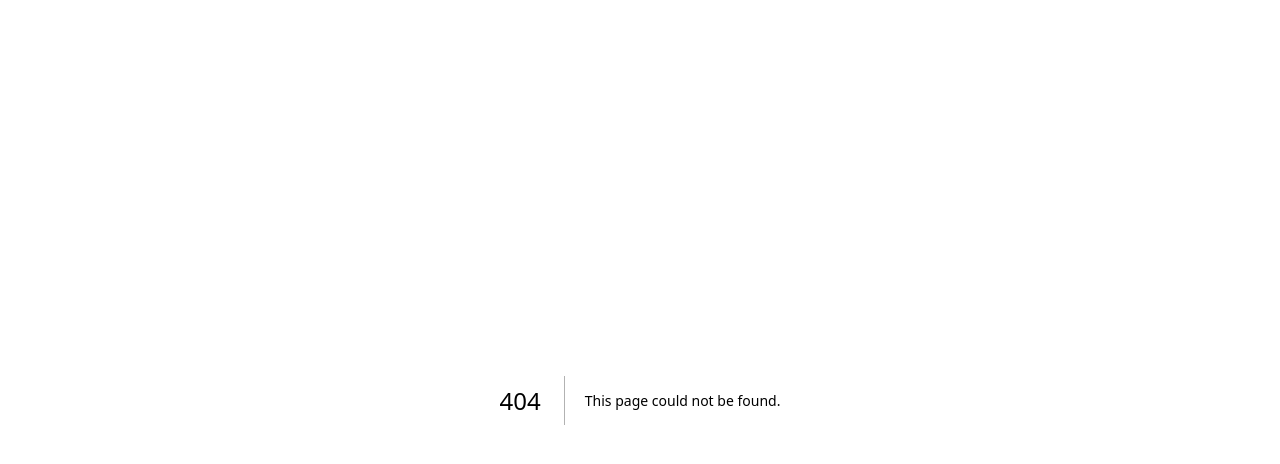
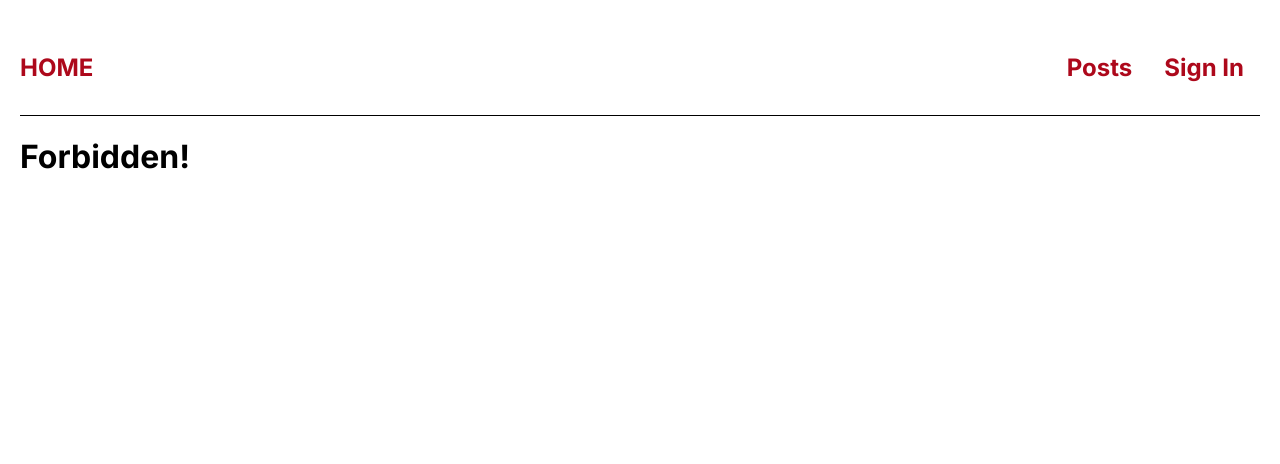
Before and after one commit to LuisSergio/cool-blog, a Next.js app: page /403 in a window 1280 px wide. Before the commit this address had no page. Shown: the top 464 px of the page. Built offline with nearby package versions, Linux system fonts and the light colour scheme.

Commit message:
cap 4 - resolvifdos

```diff
--- /dev/null
+++ b/app/403/page.js
@@ -0,0 +1,4 @@
+export default function ForbiddenPage()
+{
+    return <h1>Forbidden!</h1>
+}
--- /dev/null
+++ b/app/components/layout/navigation.js
@@ -0,0 +1,26 @@
+import Link from "next/link";
+import styles from "./navigation.module.css";
+
+export default function Navigation() {
+  return (
+    <header className={styles.header}>
+      <Link href="/" className={styles["nav-link"]}>
+        HOME
+      </Link>
+      <nav>
+        <ul>
+          <li>
+            <Link href="/posts" className={styles["nav-link"]}>
+              Posts
+            </Link>
+          </li>
+          <li>
+            <Link href="/login" className={styles["nav-link"]}>
+              Sign In
+            </Link>
+          </li>
+        </ul>
+      </nav>
+    </header>
+  );
+}
--- /dev/null
+++ b/app/components/layout/navigation.module.css
@@ -0,0 +1,27 @@
+.header {
+  width: 100%;
+  height: 6rem;
+  display: flex;
+  align-items: center;
+  justify-content: space-between;
+  border-bottom: 1px solid black;
+}
+.header ul {
+  list-style: none;
+  display: flex;
+  margin: 0;
+  padding: 0;
+}
+.header li {
+  margin: 0 1rem;
+}
+.nav-link {
+  font-weight: bold;
+  font-size: 1.5rem;
+  cursor: pointer;
+  color: var(--theme-color-dark);
+}
+.nav-link:hover,
+.nav-link:active {
+  color: var(--theme-color-light);
+}
--- a/app/globals.css
+++ b/app/globals.css
@@ -1,3 +1,34 @@
+body {
+  --theme-color-light: #e60023;
+  --theme-color-dark: #ad081b;
+
+  padding: 20px;
+  margin: 0;
+}
+
+* {
+  box-sizing: border-box;
+}
+
+a {
+  color: inherit;
+  text-decoration: none;
+}
+
+/*
+body {
+  padding: 20px;
+  margin:  0;
+}
+* {
+  box-sizing: border-box;
+}
+a {
+  color:            blue;
+  text-decoration:  none;
+}
+*/
+/*
 :root {
   --max-width: 1100px;
   --border-radius: 12px;
@@ -105,3 +136,4 @@ a {
     color-scheme: dark;
   }
 }
+*/
--- a/app/layout.js
+++ b/app/layout.js
@@ -1,3 +1,25 @@
+import Navigation from "./components/layout/navigation";
+import "./globals.css";
+import { Inter } from "next/font/google";
+
+const inter = Inter({ subsets: ["latin"] });
+
+export const metadata = {
+  title: "Create Next App",
+  description: "Generated by create next app",
+};
+
+export default function RootLayout({ children }) {
+  return (
+    <html lang="en">
+      <body className={inter.className}>
+        <Navigation />
+        {children}
+      </body>
+    </html>
+  );
+}
+/*
 import './globals.css'
 import { Inter } from 'next/font/google'
 
@@ -15,3 +37,4 @@ export default function RootLayout({ children }) {
     </html>
   )
 }
+*/
--- /dev/null
+++ b/app/login/page.js
@@ -0,0 +1,3 @@
+export default function LoginPage() {
+  return <h1>Log into Your Account</h1>;
+}
--- a/app/page.js
+++ b/app/page.js
@@ -1,3 +1,8 @@
+export default function Home()
+{
+  return <h1>Home Page</h1>
+}
+/*
 import Image from 'next/image'
 import styles from './page.module.css'
 
@@ -93,3 +98,4 @@ export default function Home() {
     </main>
   )
 }
+*/
--- /dev/null
+++ b/app/posts/page.js
@@ -0,0 +1,4 @@
+export default function AllPostsPage()
+{
+    return <h1>All Posts</h1>;
+}
```
Also changed, not shown: app/clients/[id]/[projectId]/page.js (added, +10 -0 lines), app/posts/[id]/page.js (added, +10 -0 lines).
